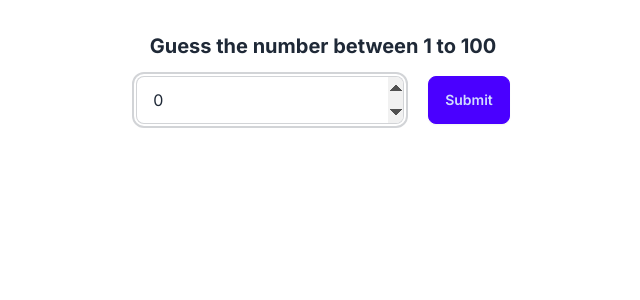
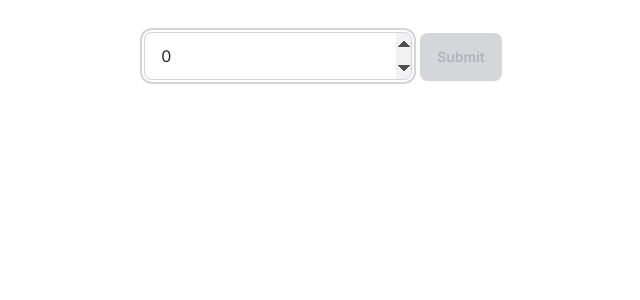
Before and after one commit to homayunmmdy/Testify, a Next.js app: page / in a window 1280 px wide. Shown: the top 300 px of the page, without its empty margins (317-957 px from the left). Built offline with nearby package versions, Linux system fonts and the light colour scheme.

Commit message:
ChecktTheNumber compoents with test case

```diff
--- a/src/app/page.tsx
+++ b/src/app/page.tsx
@@ -1,4 +1,5 @@
 import CarList from '@/components/CarList'
+import CheckTheNumber from '@/components/CheckTheNumber'
 import CommentsList from '@/components/CommentsList'
 import Counter from '@/components/Counter'
 import Form from '@/components/Form'
@@ -10,7 +11,7 @@ import React from 'react'
 const Home = () => {
   return (
     <div>
-        <GuessNumber />
+        <CheckTheNumber />
     </div>
   )
 }
--- /dev/null
+++ b/src/components/CheckTheNumber.tsx
@@ -0,0 +1,39 @@
+"use client";
+import React, { useState } from "react";
+import toast, { Toaster } from "react-hot-toast";
+
+const CheckTheNumber: React.FC = () => {
+  const [number, setNumber] = useState(0);
+
+  const handleSubmit = (e: React.FormEvent) => {
+    e.preventDefault();
+
+    if (number % 2 === 0) {
+      toast.success("Your Number is EVEN");
+    } else {
+      toast.success("Your number is ODD");
+    }
+  };
+  return (
+    <>
+      <Toaster />
+      <form onSubmit={handleSubmit}>
+        <input
+          value={number}
+          onChange={(e: React.ChangeEvent<HTMLInputElement>) =>
+            setNumber(e.target.value as any)
+          }
+          className="input input-bordered mr-2"
+          placeholder="Enter Your Number"
+          type="number"
+          autoFocus
+        />
+        <button className="btn btn-primary" disabled={!number} type="submit">
+          Submit
+        </button>
+      </form>
+    </>
+  );
+};
+
+export default CheckTheNumber;
```
Also changed, not shown: 1 other file (tests, documents, lock files or other folders).
